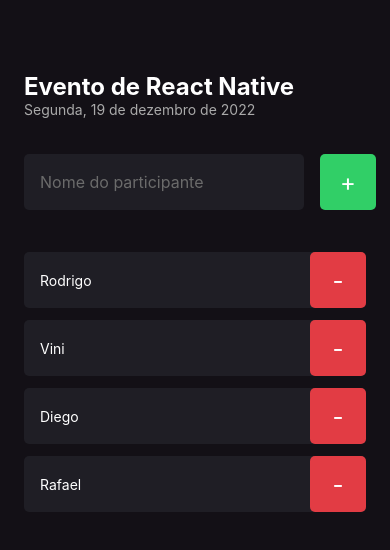
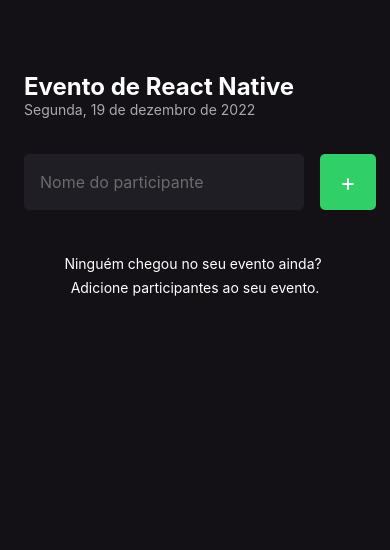
Before and after one commit to vitorsemidio-dev/imhere, a React Native app: screen / in a window 390 px wide. Shown: the top 550 px of the page. Built offline with nearby package versions, Linux system fonts and the light colour scheme.

Commit message:
:sparkles: add participant name to list

```diff
--- a/src/screens/Home/index.tsx
+++ b/src/screens/Home/index.tsx
@@ -11,20 +11,20 @@
 import { styles } from './styles';
 
 export function Home() {
-  const [participants, setParticipants] = useState<string[]>([
-    'Rodrigo',
-    'Vini',
-    'Diego',
-    'Rafael',
-  ]);
+  const [participantName, setParticipantName] = useState<string>('');
+  const [participants, setParticipants] = useState<string[]>([]);
 
   const handleParticipantAdd = () => {
-    if (participants.includes('Jack')) {
+    if (!participantName) {
+      Alert.alert('Nome vazio', 'Digite o nome do participante');
+      return;
+    }
+    if (participants.includes(participantName)) {
       Alert.alert('Participante já adicionado', 'Jack já está na lista');
       return;
     }
-    console.log('Adicionar participante');
-    setParticipants([...participants, 'Jack']);
+    setParticipants([...participants, participantName]);
+    setParticipantName('');
   };
 
   const handleParticipantRemove = (name: string) => {
@@ -53,6 +53,8 @@
           placeholder="Nome do participante"
           placeholderTextColor="#6B6B6B"
           keyboardType="default"
+          onChangeText={setParticipantName}
+          value={participantName}
         />
         <TouchableOpacity style={styles.button} onPress={handleParticipantAdd}>
           <Text style={styles.buttonText}>+</Text>
```
